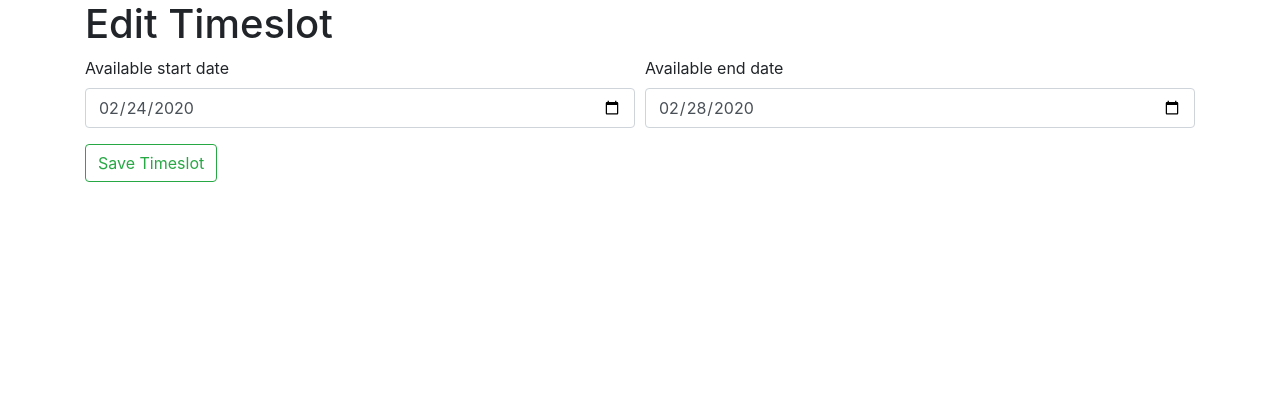
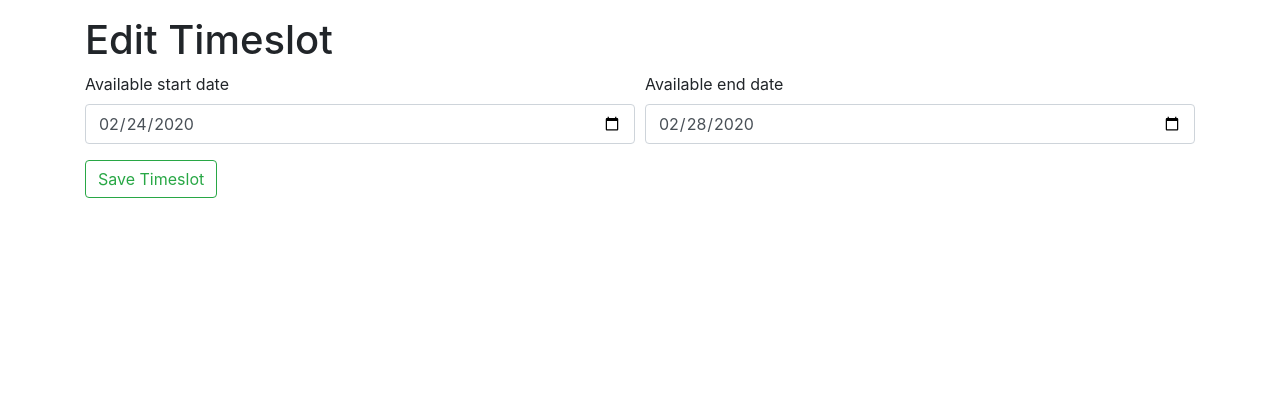
Before and after one commit to JessT8/petsitr, a Rails app: page /profile/edit/timeslots/1 in a window 1280 px wide. Shown: the part 56-453 px from the top of the page. Before the commit the page ends 238 px from the top, so only its background shows below. Run offline with Rails 7, Linux system fonts and the light colour scheme; a user stored in the database is signed in; data comes from the database, SQL or seed files in the repository; style sheets or scripts are compiled from the project's sources; some libraries are stand-ins or nearby versions.

Commit message:
Wrapped timeslot pages in container Remove byebug from controller

```diff
--- a/app/controllers/bookings_controller.rb
+++ b/app/controllers/bookings_controller.rb
@@ -42,7 +42,6 @@ class BookingsController < ApplicationController
                     @timeslot = timeslot
                 end
             end
-            byebug
             if @timeslot == nil
                 redirect_to bookings_path and return
             end
--- a/app/views/bookings/new.html.erb
+++ b/app/views/bookings/new.html.erb
@@ -1,4 +1,4 @@
-<div class="container h-100" id="book">
+<div class="container h-100 mt-3" id="book">
 <h1>Bookings</h1>
 <h3>Available Timeslots</h3>
 <% @timeslots.each_with_index do |timeslot, i| %>
--- a/app/views/bookings/show.html.erb
+++ b/app/views/bookings/show.html.erb
@@ -1,4 +1,4 @@
-<div class="container h-100" id="show_booking">
+<div class="container h-100 mt-3" id="show_booking">
 
 
     <h1>Bookings sent</h1>
@@ -83,7 +83,7 @@
                                         <a href="https://mail.google.com/mail/?view=cm&fs=1&to=<%= booking.user.email %>" target="_blank" rel="noopener noreferrer"><i class="fas fa-at fa-2x"></i></a>
                                     <% end %>
                                 <% else %>
-                                <a href="mailto: <%= booking.user.email %>"><i class="fas fa-at"></i></a>
+                                <a href="mailto: <%= booking.user.email %>"><i class="fas fa-at fa-2x"></i></a>
                                 <% end %>
                             <% elsif booking.status == false %>
                             Declined
--- a/app/views/timeslots/edit.html.erb
+++ b/app/views/timeslots/edit.html.erb
@@ -1,5 +1,5 @@
 <section id="edit-timeslot">
-    <div class="container">
+    <div class="container mt-3">
         <h1>Edit Timeslot</h1>
 
         <%= form_with scope: :timeslot, model: @timeslots, method: "patch", local: true do |form| %>
--- a/app/views/timeslots/new.html.erb
+++ b/app/views/timeslots/new.html.erb
@@ -1,3 +1,4 @@
+<div class="container mt-3">
 <h1>Add New Timeslot</h1>
 
 <%= form_with scope: :timeslot, url: timeslots_path, local: true do |form| %>
@@ -16,3 +17,4 @@
         </div>
 
 <% end %>
+</div>
```
